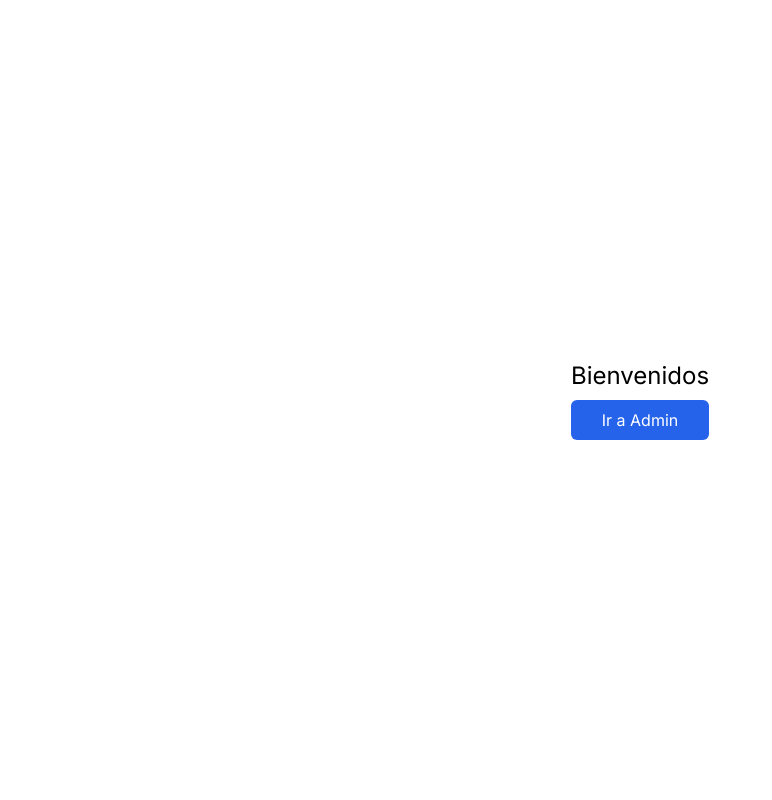
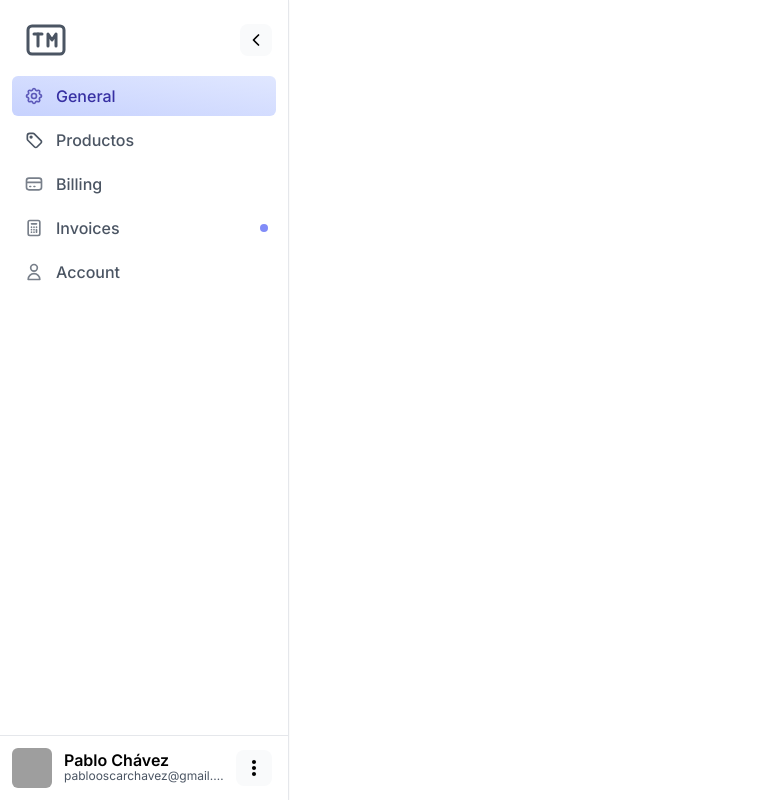
Before and after one commit to PabloChavez03/admin-panel, a Next.js app: page / in a window 1280 px wide. Shown: the whole page, without its empty margins (0-772 px from the left). Built offline with nearby package versions, Linux system fonts and the light colour scheme; grey boxes are pictures that could not be loaded.

Commit message:
add last changes

```diff
--- a/src/app/admin/(dashboard)/error.tsx
+++ /dev/null
@@ -1,18 +0,0 @@
-'use client' // Error components must be Client Components
-
-import { useEffect } from 'react'
-import { Error404 } from '../../components/widgets/Error404'
-
-export default function Error ({
-  error
-}: {
-  error: Error
-  reset: () => void
-}) {
-  useEffect(() => {
-    // Log the error to an error reporting service
-    console.error(error)
-  }, [error])
-
-  return <Error404 />
-}
--- a/src/app/admin/(dashboard)/layout.tsx
+++ /dev/null
@@ -1,20 +0,0 @@
-import type { Metadata } from 'next'
-import { SideMenu } from '../../components/widgets/SideMenu'
-
-export const metadata: Metadata = {
-  title: 'Admin',
-  description: 'Admin panel by yours products'
-}
-
-export default function AdminLayout ({
-  children
-}: {
-  children: React.ReactNode
-}) {
-  return (
-    <div className="flex">
-      <SideMenu />
-      {children}
-    </div>
-  )
-}
--- a/src/app/admin/(dashboard)/page.tsx
+++ /dev/null
@@ -1,7 +0,0 @@
-export default function AdminPage () {
-  return (
-    <div>
-      <h1 className="text-2xl">Bienvenidos al Panel de administración</h1>
-    </div>
-  )
-}
--- a/src/app/admin/(dashboard)/products/page.tsx
+++ /dev/null
@@ -1,7 +0,0 @@
-export default function ProductsPage () {
-  return (
-    <section id="products">
-      <h1>Productos</h1>
-    </section>
-  )
-}
--- a/src/app/components/assets/Icons.tsx
+++ b/src/app/components/assets/Icons.tsx
@@ -205,3 +205,23 @@ export const HomeSVG = () => {
     </svg>
   )
 }
+
+export const LogoIcon = ({ className }: { className?: string }) => {
+  return (
+    <svg
+      className={`h-12 text-gray-600 cursor-pointer transition-colors hover:text-indigo-800 ${className}`}
+      viewBox="0 0 24 24"
+      strokeWidth="1.5"
+      stroke="currentColor"
+      fill="none"
+      strokeLinecap="round"
+      strokeLinejoin="round"
+    >
+      <path stroke="none" d="M0 0h24v24H0z" fill="none" />
+      <path d="M3 5m0 2a2 2 0 0 1 2 -2h14a2 2 0 0 1 2 2v10a2 2 0 0 1 -2 2h-14a2 2 0 0 1 -2 -2z" />
+      <path d="M6 9h4" />
+      <path d="M8 9v6" />
+      <path d="M13 15v-6l2 3l2 -3v6" />
+    </svg>
+  )
+}
--- a/src/app/components/atoms/Logo.tsx
+++ /dev/null
@@ -1,11 +0,0 @@
-import eluxLogo from '@/public/elux.svg'
-import Image from 'next/image'
-import React from 'react'
-
-interface Props {
-  className?: string
-}
-
-export const Logo: React.FC<Props> = ({ className }) => {
-  return <Image src={eluxLogo} alt="Elux Logo" className={`h-12 ${className}`}/>
-}
--- a/src/app/components/widgets/Error404/index.tsx
+++ /dev/null
@@ -1,22 +0,0 @@
-export const Error404 = () => {
-  return (
-    <div className="grid h-screen px-4 bg-white place-content-center w-full">
-      <div className="text-center">
-        <h1 className="font-black text-gray-200 text-9xl">404</h1>
-
-        <p className="text-2xl font-bold tracking-tight text-gray-900 sm:text-4xl">
-          Uh-oh!
-        </p>
-
-        <p className="mt-4 text-gray-500">We can&apos;t find that page.</p>
-
-        <a
-          href="/"
-          className="inline-block px-5 py-3 mt-6 text-sm font-medium text-white bg-indigo-600 rounded hover:bg-indigo-700 focus:outline-none focus:ring"
-        >
-          Go Back Home
-        </a>
-      </div>
-    </div>
-  )
-}
--- a/src/app/components/widgets/SideMenu/components/SideMenuItems/index.tsx
+++ b/src/app/components/widgets/SideMenu/components/SideMenuItems/index.tsx
@@ -5,7 +5,6 @@ import {
   ProductsSVG,
   SettingsSVG
 } from '@/app/components/assets/Icons'
-import { useSidemenu } from '@/app/hooks/useSidemenu'
 import Link from 'next/link'
 import { SidemenuItem } from '../SidemenuItem'
 // 1. hay que catchear los errors de los links
@@ -16,7 +15,8 @@ const SIDEMENU_ITEMS = [
     id: 0,
     icon: <SettingsSVG />,
     text: 'General',
-    slug: 'general'
+    slug: 'general',
+    active: true
   },
   {
     id: 1,
@@ -46,17 +46,18 @@ const SIDEMENU_ITEMS = [
 ]
 
 export const SideMenuItems = () => {
-  const { toggleActive } = useSidemenu()
   return (
     <ul className="flex-1 px-3">
       {SIDEMENU_ITEMS.map((item, index) => {
-        const { icon, text, slug, id } = item
+        const { icon, text, active, alert } = item
 
         return (
-          <Link href={`/admin/${slug}`} key={index} onClick={() => { toggleActive?.({ index, id }) }}>
+          <Link href={'#'} key={index} >
             <SidemenuItem
             icon={icon}
             text={text}
+            active={active}
+            alert={alert}
             />
           </Link>
         )
--- a/src/app/components/widgets/SideMenu/components/SidemenuItem/index.tsx
+++ b/src/app/components/widgets/SideMenu/components/SidemenuItem/index.tsx
@@ -11,9 +11,10 @@ interface SidemenuItemProps {
 export const SidemenuItem: React.FC<SidemenuItemProps> = ({
   icon,
   text,
-  alert
+  alert,
+  active
 }) => {
-  const { expanded, active } = useSidemenu()
+  const { expanded } = useSidemenu()
   return (
     <li
       className={`
--- a/src/app/components/widgets/SideMenu/index.tsx
+++ b/src/app/components/widgets/SideMenu/index.tsx
@@ -1,13 +1,10 @@
 'use client'
 import { createContext, useState } from 'react'
-import { ChevronLeftSVG, ChevronRightSVG } from '../../assets/Icons'
-import { Logo } from '../../atoms/Logo'
+import { ChevronLeftSVG, ChevronRightSVG, LogoIcon } from '../../assets/Icons'
 import { Options } from './components/Options'
 import { SideMenuItems } from './components/SideMenuItems'
 interface SidemenuContextType {
   expanded?: boolean
-  active?: boolean
-  toggleActive?: ({ index, id }: { index: number, id: number }) => void // no está hecho pero hay que hacer identificar el id item que se selecciona con el id item que se le pasa a la func
 }
 
 export const SidemenuContext = createContext<SidemenuContextType | undefined>(
@@ -16,22 +13,16 @@ export const SidemenuContext = createContext<SidemenuContextType | undefined>(
 
 export const SideMenu = () => {
   const [expanded, setExpanded] = useState(true)
-  const [active, setActive] = useState(false)
 
   const value: SidemenuContextType = {
-    expanded,
-    active,
-    toggleActive: ({ index, id }) => {
-      if (id !== index) return
-      setActive((curr) => !curr)
-    }
+    expanded
   }
 
   return (
     <aside className="h-screen w-fit">
       <nav className="h-full flex flex-col bg-white border-r shadow-sm">
         <div className="p-4 pb-2 flex justify-between items-center">
-          <Logo
+          <LogoIcon
             className={`overflow-hidden transition-all ${
               expanded ? 'w-[60px]' : 'w-0'
             }`}
@@ -52,7 +43,7 @@ export const SideMenu = () => {
 
         <div className="border-t flex p-3">
           <img
-            src="https://ui-avatars.com/api/?background=0D8ABC&color=fff"
+            src="https://ui-avatars.com/api/?name=Pablo+Chavez"
             alt="ui-avatar"
             className="w-10 h-10 rounded-md"
           />
@@ -63,7 +54,7 @@ export const SideMenu = () => {
               overflow-hidden transition-all ${expanded ? 'w-52 ml-3' : 'w-0'}`}
           >
             <div className="flex flex-col leading-4">
-              <h4 className="font-semibold">NEGREITOR</h4>
+              <h4 className="font-semibold">Pablo Chávez</h4>
               <span className="text-xs text-gray-600 truncate w-40">pablooscarchavez@gmail.com</span>
             </div>
 
--- a/src/app/layout.tsx
+++ b/src/app/layout.tsx
@@ -5,8 +5,8 @@ import './globals.css'
 const inter = Inter({ subsets: ['latin'] })
 
 export const metadata: Metadata = {
-  title: 'Admin',
-  description: 'Admin panel by yours products'
+  title: 'Sidemenu',
+  description: 'Prototype of Sidemenu'
 }
 
 export default function RootLayout ({
--- a/src/app/page.tsx
+++ b/src/app/page.tsx
@@ -1,10 +1,9 @@
-import Link from 'next/link'
+import { SideMenu } from './components/widgets/SideMenu'
 
 export default function Home () {
   return (
-    <main className="grid place-content-center h-screen gap-y-2">
-      <h1 className="text-2xl">Bienvenidos</h1>
-      <Link href={'/admin'} className="px-4 py-2 rounded-md bg-blue-600 text-white text-center">Ir a Admin</Link>
+    <main className="grid h-screen">
+      <SideMenu />
     </main>
   )
 }
```
Also changed, not shown: public/elux.svg (deleted).
